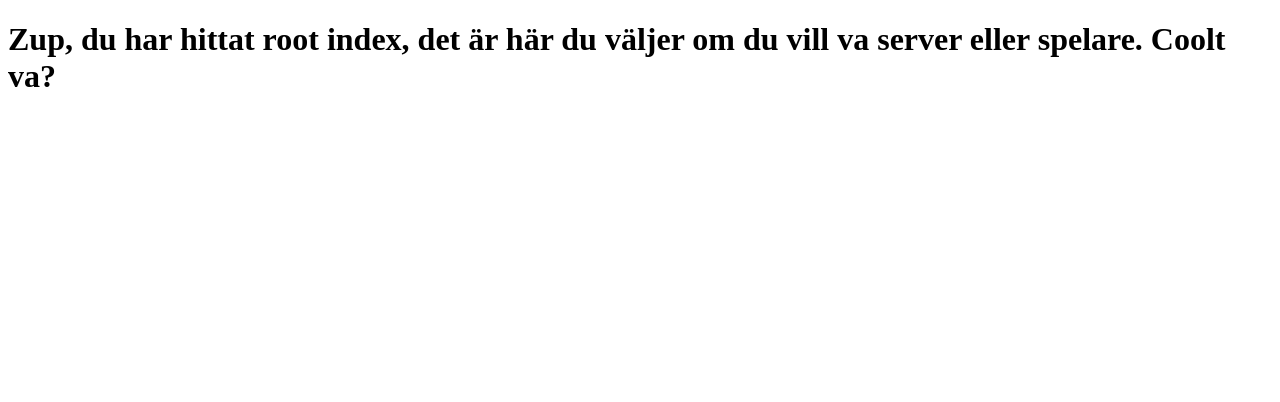
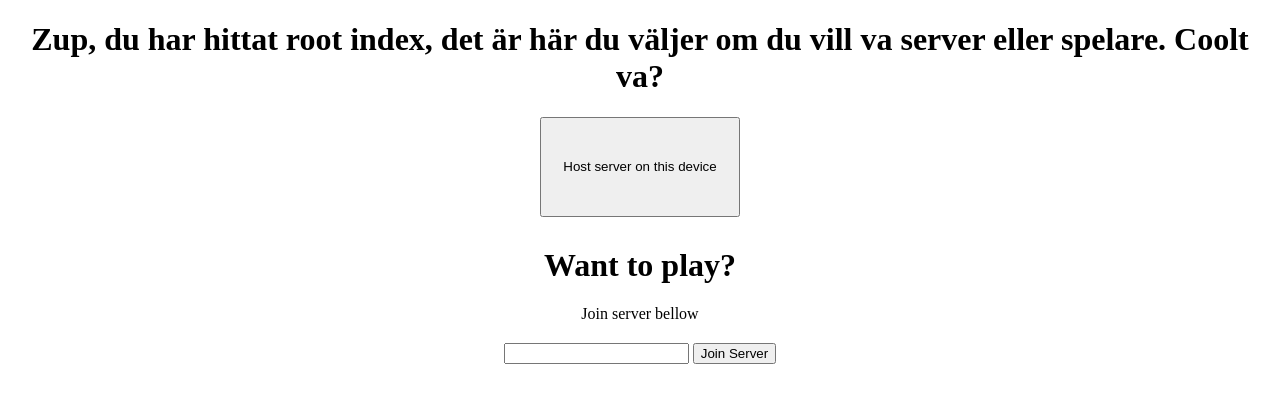
Before and after one commit to INDAPlus21/viktorrn-zhongmin-game, a plain HTML site: page Public/index.html in a window 1280 px wide. Drawn offline with Linux system fonts and the light colour scheme.

Commit message:
pushing so we can make dev branch

```diff
--- a/Public/index.html
+++ b/Public/index.html
@@ -2,7 +2,16 @@
 <head>
     <title>rootIndex</title>
 </head>
-<body>
+<body style="text-align: center;">
     <h1>Zup, du har hittat root index, det är här du väljer om du vill va server eller spelare. Coolt va?</h1>
+    <button style="width:200px; height:100px;">Host server on this device</button>
+    <div style="margin-top: 30px; width: 300px; margin-left: 50%; transform: translateX(-50%);">
+        <h1>Want to play?</h1>
+        Join server bellow
+        <br>
+        <input value="" style="margin: 20px 0"> </input>
+        <button>Join Server</button>
+    </div>
+
     <script type="module" src="" ></script>
 </body>
```
Also changed, not shown: Public/playerClient/index.html (+0 -4 lines).
